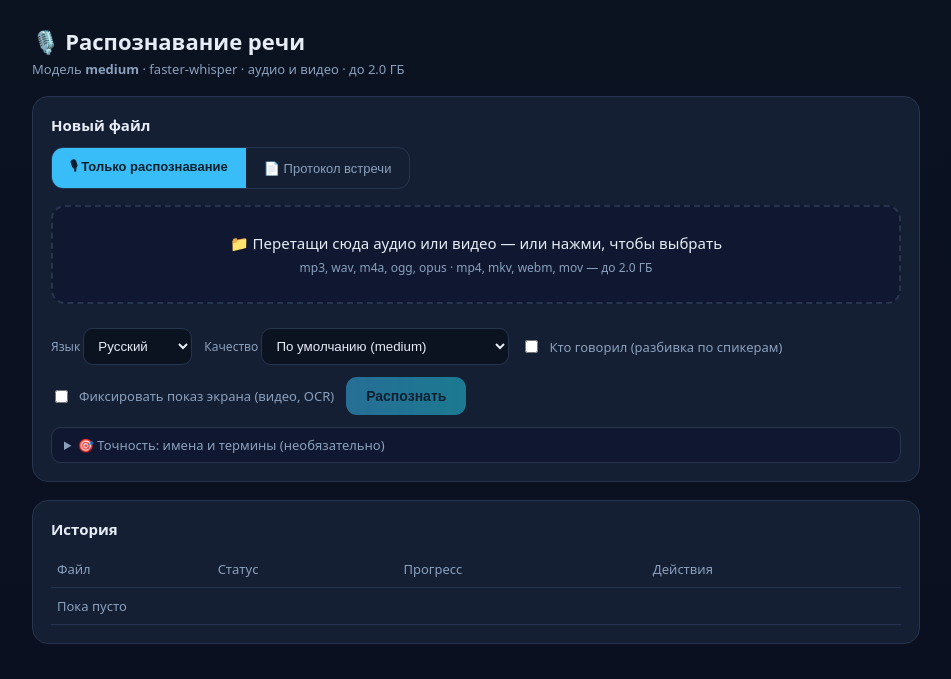
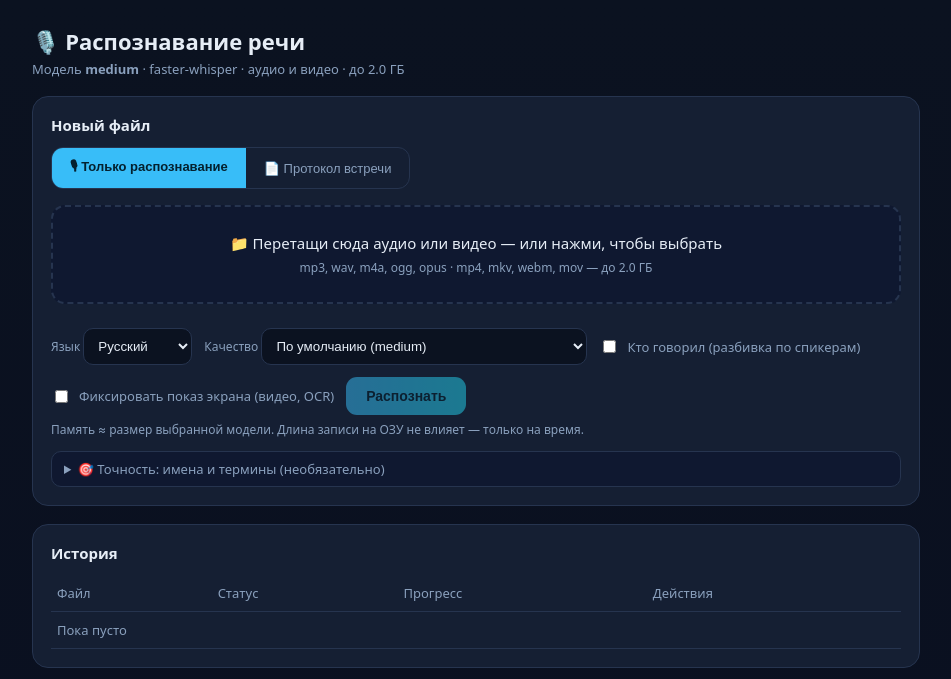
Before and after one commit to sglazunov/voice-transcriber-glazunov, a FastAPI app: page / in a window 1280 px wide. Shown: the top 679 px of the page, without its empty margins (164-1115 px from the left). Run offline with FastAPI, Linux system fonts and the light colour scheme; data that the repository does not hold is empty.

Commit message:
ux: show RAM usage per recognition model in the quality picker
The "Качество" dropdown options now include approximate RAM (small ~1 GB,
medium ~2 GB, large-v3 ~3-4 GB, large-v3-turbo ~2 GB), and a hint line under it
updates on change with RAM + speed/quality notes and the reminder that clip
length affects time, not RAM.

Co-Authored-By: Claude Opus 4.8 <noreply@anthropic.com>

```diff
--- a/app/templates/index.html
+++ b/app/templates/index.html
@@ -227,12 +227,13 @@
         </select>
       </label>
       <label class="muted">Качество
-        <select id="model" title="Чем крупнее модель, тем чётче распознавание, но медленнее. large-v3 — максимум для русского.">
+        <select id="model" onchange="onModelChange()"
+                title="Чем крупнее модель, тем чётче распознавание, но медленнее и больше RAM. large-v3 — максимум для русского.">
           <option value="">По умолчанию ({{ model }})</option>
-          <option value="small">small — быстро</option>
-          <option value="medium">medium — точнее</option>
-          <option value="large-v3">large-v3 — максимум</option>
-          <option value="large-v3-turbo">large-v3-turbo — точно и быстрее</option>
+          <option value="small">small — быстро (~1 ГБ ОЗУ)</option>
+          <option value="medium">medium — точнее (~2 ГБ ОЗУ)</option>
+          <option value="large-v3">large-v3 — максимум (~3–4 ГБ ОЗУ)</option>
+          <option value="large-v3-turbo">large-v3-turbo — точно и быстрее (~2 ГБ ОЗУ)</option>
         </select>
       </label>
       <label class="chk">
@@ -245,6 +246,7 @@
       </label>
       <button class="go" id="go" disabled>Распознать</button>
     </div>
+    <div id="modelHint" class="muted" style="margin-top:6px;font-size:12px;line-height:1.5"></div>
     <div id="diarHints" class="hidden" style="margin-top:8px;background:#1c1208;
          border:1px solid #4a3200;border-radius:10px;padding:10px 12px;
          font-size:12px;color:var(--muted);line-height:1.5"></div>
@@ -359,6 +361,18 @@ async function loadDefaultPrompt(){
     if(d.prompt)$("expertPrompt").value=d.prompt;}catch{}
 }
 function clearExpertPrompt(){$("expertPrompt").value="";}
+const MODEL_INFO={
+  "":"Память ≈ размер выбранной модели. Длина записи на ОЗУ не влияет — только на время.",
+  "small":"💾 ≈1 ГБ ОЗУ · быстро · качество для русского среднее (может коверкать слова).",
+  "medium":"💾 ≈2 ГБ ОЗУ · средняя скорость · заметно чётче для русского.",
+  "large-v3":"💾 ≈3–4 ГБ ОЗУ · самое чёткое для русского, но медленно на CPU.",
+  "large-v3-turbo":"💾 ≈2 ГБ ОЗУ · почти как large-v3, но в разы быстрее — лучший баланс.",
+};
+function onModelChange(){
+  const el=$("modelHint"); if(!el) return;
+  const v=$("model")?$("model").value:"";
+  el.textContent=MODEL_INFO[v]||MODEL_INFO[""];
+}
 async function onDiarizeToggle(){
   const box=$("diarHints");
   if(!$("diarize").checked){box.classList.add("hidden");return;}
@@ -909,6 +923,7 @@ window.addEventListener("beforeunload",(e)=>{
 
 loadProviders();
 onApiProviderChange();
+onModelChange();
 refresh();
 setInterval(refresh,1500);
 </script>
```
